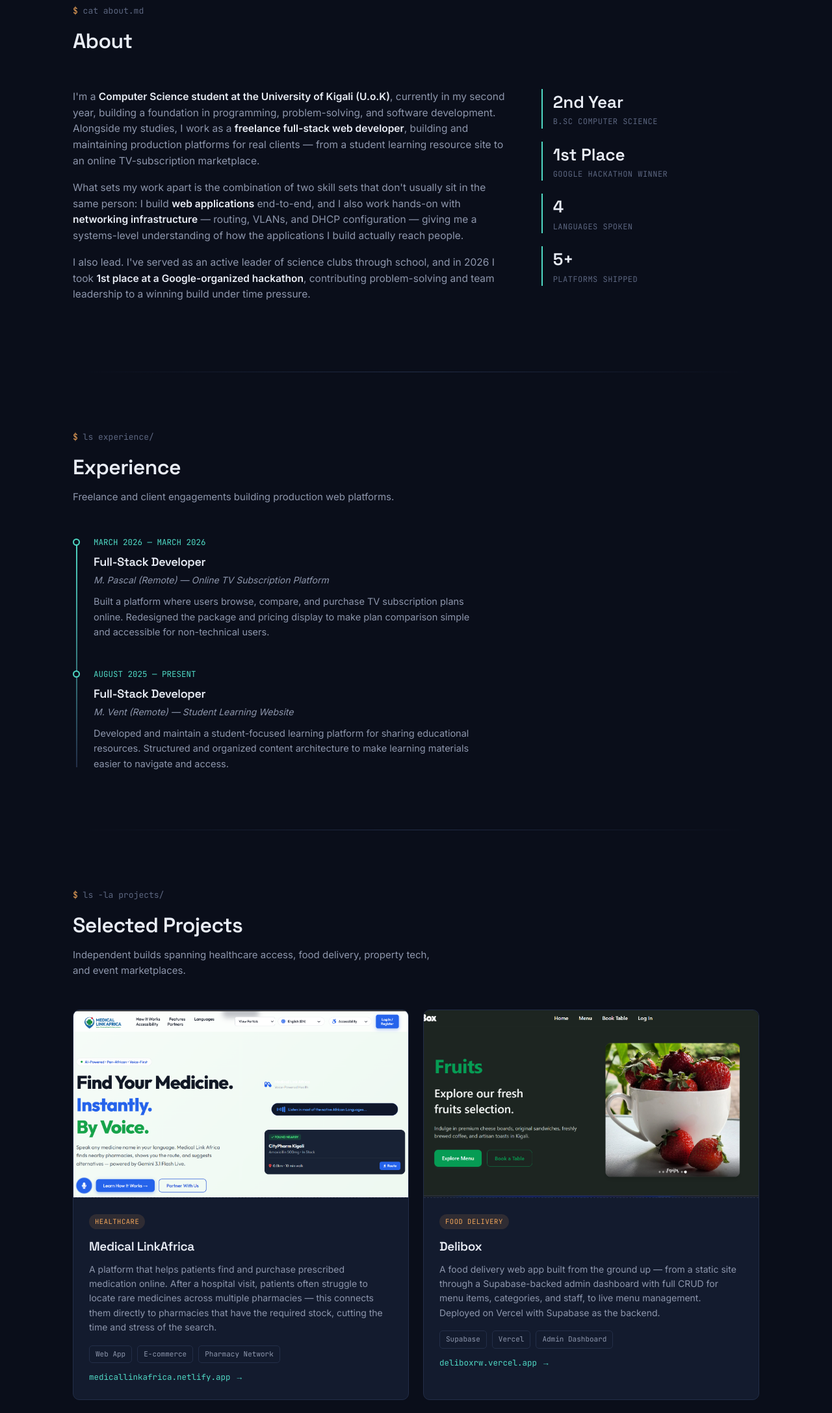
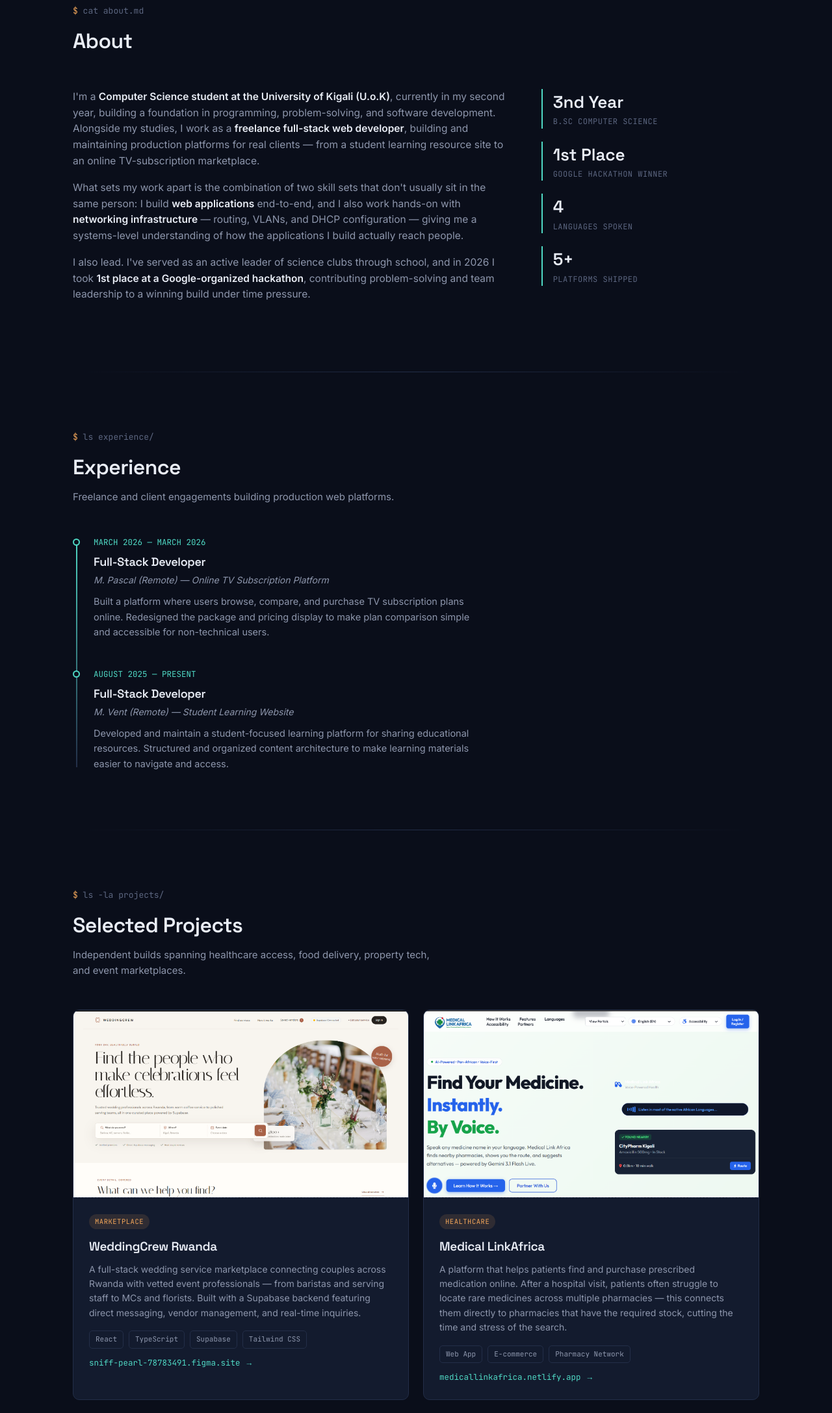
Before and after one commit to daniel7nrk/potfolio, a plain HTML site: page index.html in a window 1280 px wide. Shown: the part 1000-3175 px from the top of the page at 65% size. Drawn offline with Linux system fonts and the light colour scheme.

Commit message:
little update

```diff
--- a/index.html
+++ b/index.html
@@ -105,7 +105,7 @@
         <p>I also lead. I've served as an active leader of science clubs through school, and in 2026 I took <strong>1st place at a Google-organized hackathon</strong>, contributing problem-solving and team leadership to a winning build under time pressure.</p>
       </div>
       <div class="stat-list">
-        <div class="stat"><div class="num">2nd Year</div><div class="label mono">B.Sc Computer Science</div></div>
+        <div class="stat"><div class="num">3nd Year</div><div class="label mono">B.Sc Computer Science</div></div>
         <div class="stat"><div class="num">1st Place</div><div class="label mono">Google Hackathon Winner</div></div>
         <div class="stat"><div class="num">4</div><div class="label mono">Languages Spoken</div></div>
         <div class="stat"><div class="num">5+</div><div class="label mono">Platforms Shipped</div></div>
@@ -153,6 +153,19 @@
 
       <div class="proj-card">
         <div class="proj-thumb">
+          <img src="assets/weddingcrew.png" alt="WeddingCrew Rwanda" class="proj-img">
+        </div>
+        <div class="proj-body">
+          <span class="proj-tag">Marketplace</span>
+          <h3>WeddingCrew Rwanda</h3>
+          <p>A full-stack wedding service marketplace connecting couples across Rwanda with vetted event professionals — from baristas and serving staff to MCs and florists. Built with a Supabase backend featuring direct messaging, vendor management, and real-time inquiries.</p>
+          <div class="stack"><span>React</span><span>TypeScript</span><span>Supabase</span><span>Tailwind CSS</span></div>
+          <div class="stack" style="margin-top:12px;"><a href="https://sniff-pearl-78783491.figma.site" target="_blank" rel="noopener" style="color:var(--teal); font-family:'JetBrains Mono'; font-size:12.5px;">sniff-pearl-78783491.figma.site →</a></div>
+        </div>
+      </div>
+
+      <div class="proj-card">
+        <div class="proj-thumb">
           <img src="assets/medical%20link.png" alt="Medical LinkAfrica" class="proj-img">
         </div>
         <div class="proj-body">
@@ -164,7 +177,7 @@
         </div>
       </div>
 
-      <div class="proj-card">
+      <!-- <div class="proj-card">
         <div class="proj-thumb">
           <img src="assets/delibox.png" alt="Delibox" class="proj-img">
         </div>
@@ -175,7 +188,7 @@
           <div class="stack"><span>Supabase</span><span>Vercel</span><span>Admin Dashboard</span></div>
           <div class="stack" style="margin-top:12px;"><a href="https://deliboxrw.vercel.app" target="_blank" rel="noopener" style="color:var(--teal); font-family:'JetBrains Mono'; font-size:12.5px;">deliboxrw.vercel.app →</a></div>
         </div>
-      </div>
+      </div> -->
 
       <div class="proj-card">
         <div class="proj-thumb">
@@ -203,18 +216,6 @@
         </div>
       </div>
 
-      <div class="proj-card">
-        <div class="proj-thumb">
-          <img src="assets/weddingcrew.png" alt="WeddingCrew Rwanda" class="proj-img">
-        </div>
-        <div class="proj-body">
-          <span class="proj-tag">Marketplace</span>
-          <h3>WeddingCrew Rwanda</h3>
-          <p>A full-stack wedding service marketplace connecting couples across Rwanda with vetted event professionals — from baristas and serving staff to MCs and florists. Built with a Supabase backend featuring direct messaging, vendor management, and real-time inquiries.</p>
-          <div class="stack"><span>React</span><span>TypeScript</span><span>Supabase</span><span>Tailwind CSS</span></div>
-          <div class="stack" style="margin-top:12px;"><a href="https://sniff-pearl-78783491.figma.site" target="_blank" rel="noopener" style="color:var(--teal); font-family:'JetBrains Mono'; font-size:12.5px;">sniff-pearl-78783491.figma.site →</a></div>
-        </div>
-      </div>
 
     </div>
   </section>
```
